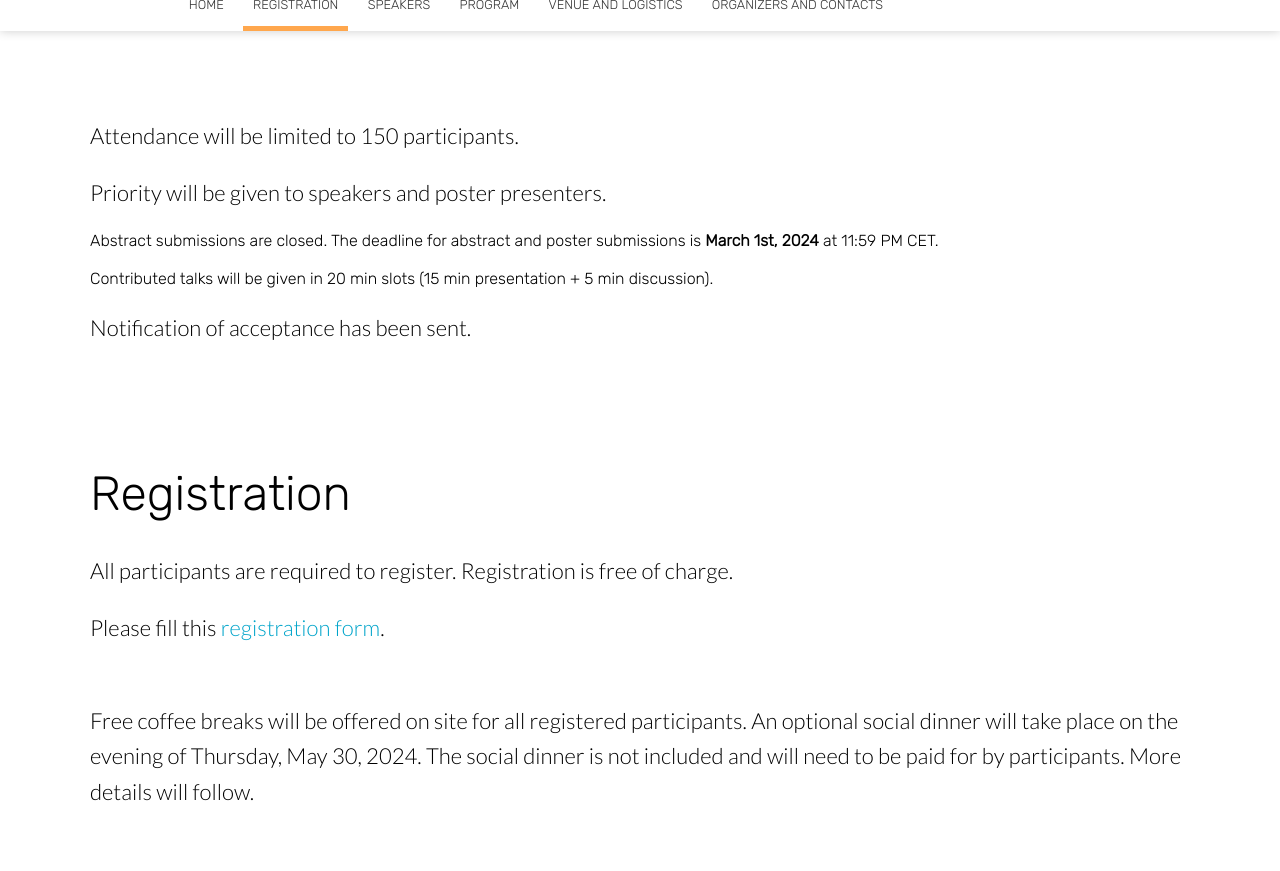
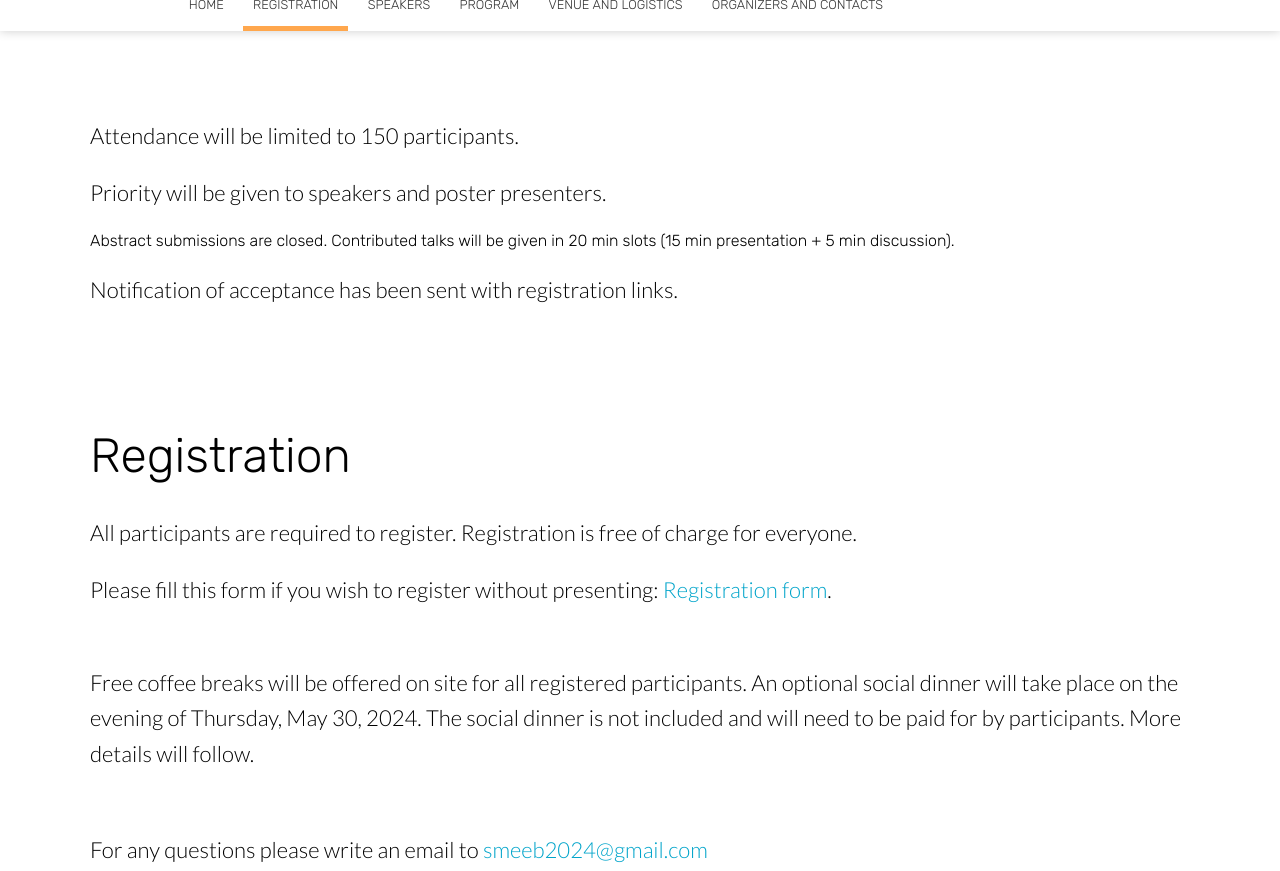
Before and after one commit to liphlab/SMEEB2024, a Jekyll site: the page built from registration.html, in a window 1280 px wide and 900 px high, scrolled down 875 px, cut to the strip 29-900 px from the top of the window. Built offline with Jekyll 4.4.1, drawn with Linux system fonts in a browser that asks for light colours; nearby versions of some CDN libraries.

Commit message:
added registration link caveat

```diff
--- a/registration.html
+++ b/registration.html
@@ -22,12 +22,11 @@
 				<p> Attendance will be limited to 150 participants.</p>
 				<p> Priority will be given to speakers and poster presenters.</p>
 				Abstract submissions are closed.
-				<!-- <p> Please submit an abstract for a contributed talk or a poster through Oxford Abstracts <a href="https://app.oxfordabstracts.com/stages/24379/submitter" target="_blank">here</a>.<br>				 -->
+				<!-- <p> Please submit an abstract for a contributed talk or a poster through Oxford Abstracts <a href="https://app.oxfordabstracts.com/stages/24379/submitter" target="_blank">here</a>.<br>
+				The deadline for abstract and poster submissions is <b>March 1st, 2024</b> at 11:59 PM CET.<br><br>			 -->
 
-
-				The deadline for abstract and poster submissions is <b>March 1st, 2024</b> at 11:59 PM CET.<br><br>
 				Contributed talks will be given in 20 min slots (15 min presentation + 5 min discussion). </p>
-				<p>Notification of acceptance has been sent.</p>
+				<p>Notification of acceptance has been sent with registration links.</p>
 
 			</div>
 		</div>
@@ -38,8 +37,8 @@
 			<div class="text">
 				<h2 class="editable">Registration</h2>
 				<p>
-					All participants are required to register. Registration is free of charge.
-					<p>Please fill this <a href="https://forms.gle/rD49AvcB9fPKF63Z7" target="_blank">registration form</a>.<br>
+					All participants are required to register. Registration is free of charge for everyone.
+					<p>Please fill this form if you wish to register without presenting: <a href="https://forms.gle/rD49AvcB9fPKF63Z7" target="_blank">Registration form</a>.<br>
 					<br>
 				</p>
 
```
